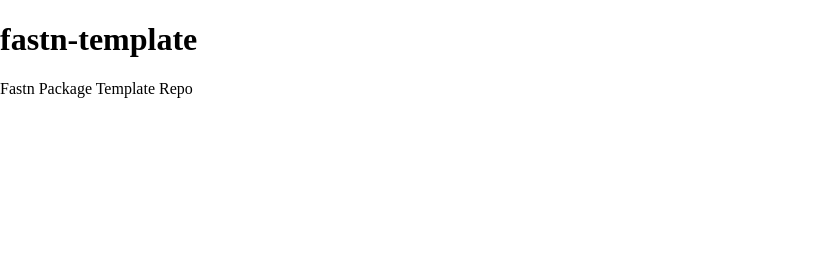
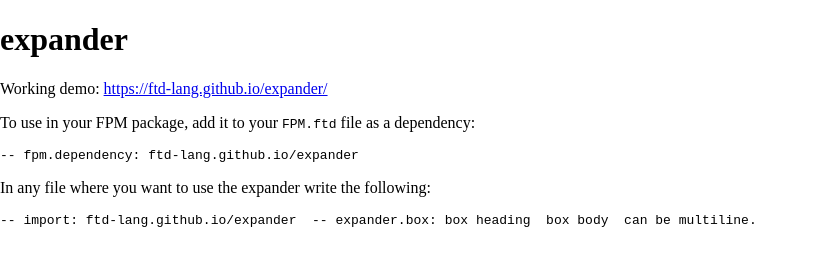
Before and after one commit to fastn-stack/expander, a plain HTML site: page README/index.html in a window 1280 px wide. Shown: the whole page, without its empty margins (0-817 px from the left). Drawn offline with Linux system fonts and the light colour scheme.

Commit message:
deploy: 90908e967578aebeb91de3d82f6d2e6d48e0b654

```diff
--- a/README/index.html
+++ b/README/index.html
@@ -28,7 +28,7 @@
 </head>
 <body style="height: 100%; margin: 0;">
 
-<div data-id="main" style="align-items: start; border-bottom-width: 0px; border-left-width: 0px; border-right-width: 0px; border-style: solid; border-top-width: 0px; box-sizing: border-box; display: flex; flex-direction: column; height: 100%; justify-content: start; text-decoration: none; width: 100%" ><div data-id="0:main" style="border-bottom-width: 0px; border-left-width: 0px; border-right-width: 0px; border-style: solid; border-top-width: 0px; box-sizing: border-box; height: fit-content; text-decoration: none; width: fit-content" class="ft_md"><h1>fastn-template</h1> <p>Fastn Package Template Repo</p></div></div>
+<div data-id="main" style="align-items: start; border-bottom-width: 0px; border-left-width: 0px; border-right-width: 0px; border-style: solid; border-top-width: 0px; box-sizing: border-box; display: flex; flex-direction: column; height: 100%; justify-content: start; text-decoration: none; width: 100%" ><div data-id="0:main" style="border-bottom-width: 0px; border-left-width: 0px; border-right-width: 0px; border-style: solid; border-top-width: 0px; box-sizing: border-box; height: fit-content; text-decoration: none; width: fit-content" class="ft_md"><h1>expander</h1> <p>Working demo: <a href="https://ftd-lang.github.io/expander/">https://ftd-lang.github.io/expander/</a></p> <p>To use in your FPM package, add it to your <code>FPM.ftd</code> file as a dependency:</p> <pre><code class="language-ftd">-- fpm.dependency: ftd-lang.github.io/expander </code></pre> <p>In any file where you want to use the expander write the following:</p> <pre><code class="language-ftd">-- import: ftd-lang.github.io/expander  -- expander.box: box heading  box body  can be multiline. </code></pre></div></div>
 
 
 <script>
```
Also changed, not shown: index.html (+3 -3 lines).
